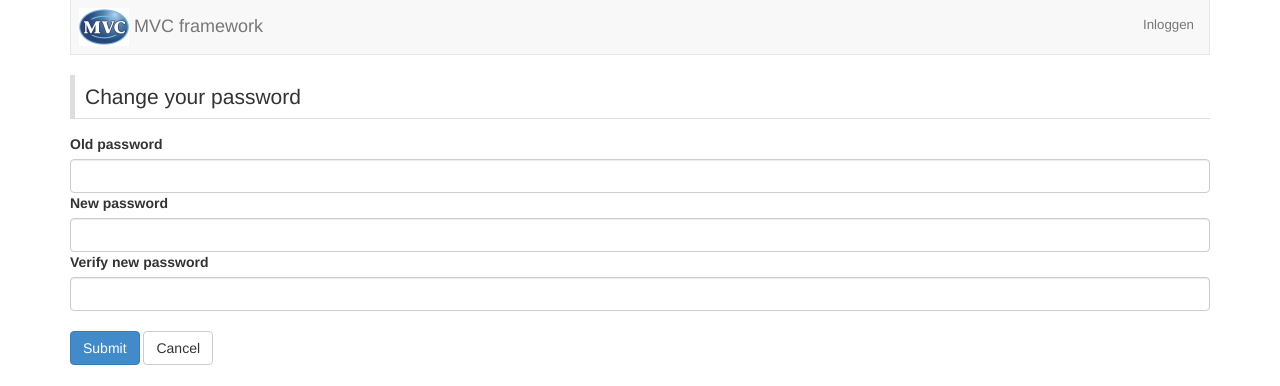
After one commit to mrbellek/mvc, a PHP site: template view/account/changepassword.twig in a window 1280 px wide. The commit adds this page. Shown: the top 386 px of the page. Run offline with PHP 8.4, Linux system fonts and the light colour scheme; the template is opened without the code that fills it, so the values that code supplies are empty; some libraries are stand-ins or nearby versions; some web fonts are replaced.

Commit message:
change password page added

```diff
--- a/src/Lib/Controller.php
+++ b/src/Lib/Controller.php
@@ -15,7 +15,10 @@ class Controller
     protected string $actionStr;
     protected Template $template;
 
-    protected Model $model;
+    /**
+     * @var Model
+     */
+    protected $model;
     protected $cache;
 
     //page load timer
--- /dev/null
+++ b/view/account/changepassword.twig
@@ -0,0 +1,31 @@
+{% extends "_layout.twig" %}
+
+{% block main_content %}
+
+<div class="row">
+    <div class="col-md-12">
+        <h1>Change your password</h1>
+    </div>
+    <div class="col-md-12">
+        <form method="post">
+            <div class="mb-3">
+                <label for="oldpassword" class="form-label">Old password</label>
+                <input type="password" class="form-control" name="oldpassword" id="oldpassword" required="required">
+            </div>
+            <div class="mb-3">
+                <label for="newpassword" class="form-label">New password</label>
+                <input type="password" class="form-control" name="newpassword" id="newpassword" required="required">
+            </div>
+            <div class="mb-3">
+                <label for="newpassword-verify" class="form-label">Verify new password</label>
+                <input type="password" class="form-control" name="newpassword-verify" id="newpassword-verify" required="required">
+            </div>
+            <br/>
+            <button type="submit" class="btn btn-primary">Submit</button>
+            <a class="btn btn-default" href="/account">Cancel</a>
+        </form>
+    </div>
+</div>
+<br/>
+
+{% endblock %}
--- a/view/account/index.twig
+++ b/view/account/index.twig
@@ -32,9 +32,10 @@
             <br/>
             <button type="submit" class="btn btn-primary">Submit</button>
             <button type="button" class="btn btn-secondary" onclick="location.href='/account';">Cancel</button>
+            <a class="btn btn-danger" href="/account/change-password">Change password</a>
         </form>
     </div>
-    <br/>
 </div>
+<br/>
 
 {% endblock main_content %}
```
Also changed, not shown: src/Controller/Account.php (+53 -0 lines), src/Exception/InvalidPasswordException.php (added, +10 -0 lines), src/Func/passwordHash.php (added, +7 -0 lines), src/Model/Account.php (+27 -0 lines).
